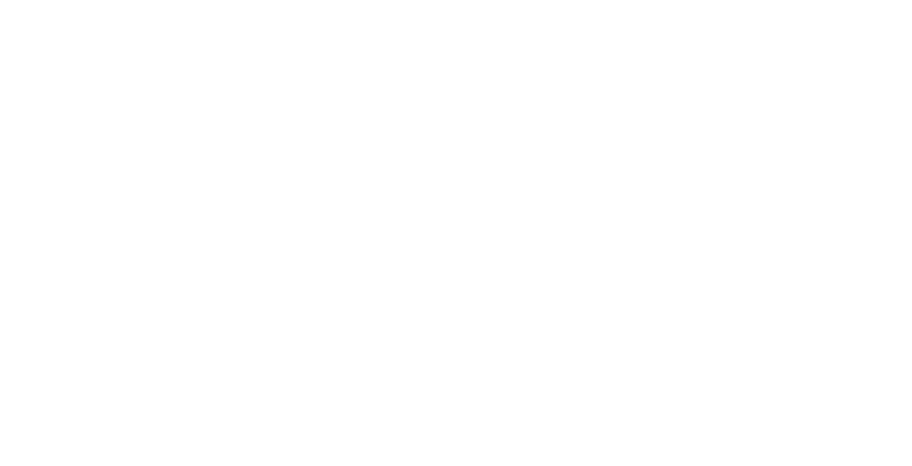
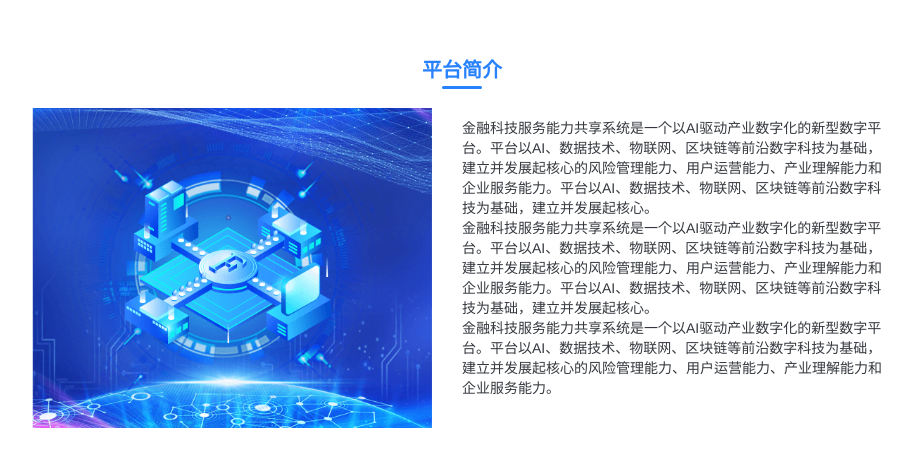
Before and after one commit to wxlwhr/ftispc, a Vue app: page /#/index in a window 1280 px wide. Shown: the top 466 px of the page, without its empty margins (178-1090 px from the left). Built offline with nearby package versions, Linux system fonts and the light colour scheme.

Commit message:
feat:首页开发

```diff
--- a/src/css/index.scss
+++ b/src/css/index.scss
@@ -1,9 +1,12 @@
 
-html,
+html{
+  height: 100%;
+  font-size:62.5% !important;
+}
 body {
+  font-size:12px;font-size:1.2rem ;
   height: 100%;
 }
-
 html,
 body,
 div,
@@ -40,6 +43,8 @@
   padding: 0;
   margin: 0;
   border: 0;
+  font-size:14px;
+  font-size:1.4rem;
 }
 
 input {
--- a/src/main.js
+++ b/src/main.js
@@ -5,6 +5,7 @@
 import store from './store'
 import router from './router'
 import ElementUI from 'element-ui'
+import 'element-ui/lib/theme-chalk/index.css';
 import '@/css/index.scss'
 Vue.config.productionTip = false
 Vue.use(ElementUI)
--- a/src/pages/index.vue
+++ b/src/pages/index.vue
@@ -1,6 +1,6 @@
 <template>
   <div class="home">
-    <div class="home-header">s</div>
+    <div class="home-header"></div>
     <div class="home-tabs"></div>
     <router-view />
   </div>
--- a/src/pages/pc_page/index.vue
+++ b/src/pages/pc_page/index.vue
@@ -1,16 +1,32 @@
 <template>
-   <div>
-       首页
+  <div class="index">
+    <div class="plat_intro">
+      <p class="title">平台简介</p>
+      <div class="bottom_wire"></div>
+      <!-- <div class="a">ad</div> -->
+      <div class="plat_infor">
+        <div class="img_box">
+          <img src="@/assets/plat_img.png" alt="" style="width:40rem;height:32rem"/>
+        </div>
+        <div class="plat_msg">
+           <p>{{ plat_infor }}</p>
+           <p>{{ plat_infor }}</p>
+           <p>{{ plat_infor2 }}</p>
+        </div>
+      </div>
+    </div>
   </div>
 </template>
 
 <script>
 export default {
-   components: {  },
-   name:"Index",
-   data () {
+  components: {},
+  name: "Index",
+  data() {
     return {
-
+      plat_infor:
+        "金融科技服务能力共享系统是一个以AI驱动产业数字化的新型数字平台。平台以AI、数据技术、物联网、区块链等前沿数字科技为基础，建立并发展起核心的风险管理能力、用户运营能力、产业理解能力和企业服务能力。平台以AI、数据技术、物联网、区块链等前沿数字科技为基础，建立并发展起核心。",
+      plat_infor2:"金融科技服务能力共享系统是一个以AI驱动产业数字化的新型数字平台。平台以AI、数据技术、物联网、区块链等前沿数字科技为基础，建立并发展起核心的风险管理能力、用户运营能力、产业理解能力和企业服务能力。"
     };
   },
 
@@ -18,9 +34,53 @@
 
   computed: {},
 
-   methods: {}
-}
+  methods: {},
+};
 </script>
 <style lang='scss' scoped>
-
+.index {
+  .plat_intro {
+    //  text-align: center;
+    margin: auto;
+    height: 2rem;
+    line-height: 2rem;
+    .title {
+      font-family: MicrosoftYaHei;
+      font-size: 2rem;
+      font-weight: bold;
+      font-stretch: normal;
+      letter-spacing: 0rem;
+      color: #2882fe;
+    }
+    .bottom_wire {
+      width: 4rem;
+      height: 3px;
+      background-color: #2882fe;
+      border-radius: 6px;
+      margin: auto;
+      margin-top: 6px;
+    }
+    .plat_infor {
+      display: flex;
+      justify-content: space-between;
+      width: 86rem;
+      margin:auto;
+      .img_box {
+        width: 40rem;
+        height: 32rem;
+        margin-top: 1.875rem;
+      }
+      .plat_msg {
+        width: 43rem;
+        font-size: 1rem;
+        font-weight: normal;
+        font-stretch: normal;
+        line-height: 2rem;
+        color: #35393f;
+        margin: auto 0;
+        text-align: start;
+      }
+    }
+  }
+}
 </style>
--- a/src/router/index.js
+++ b/src/router/index.js
@@ -8,8 +8,12 @@
   routes: [
     {
       path: '/',
+      redirect:pcrouter,
       component: () =>
-      import(/* webpackChunkName: "pc" */ '@/pages/index')
+      import(/* webpackChunkName: "pc" */ '@/pages/index'),
+      children:[
+        pcrouter
+      ]
     }
   ]
 })
```
Also changed, not shown: src/assets/plat_img.png (renamed from src/assets/图层 1370.png). Lines whose indentation alone changed are shown as unchanged.
